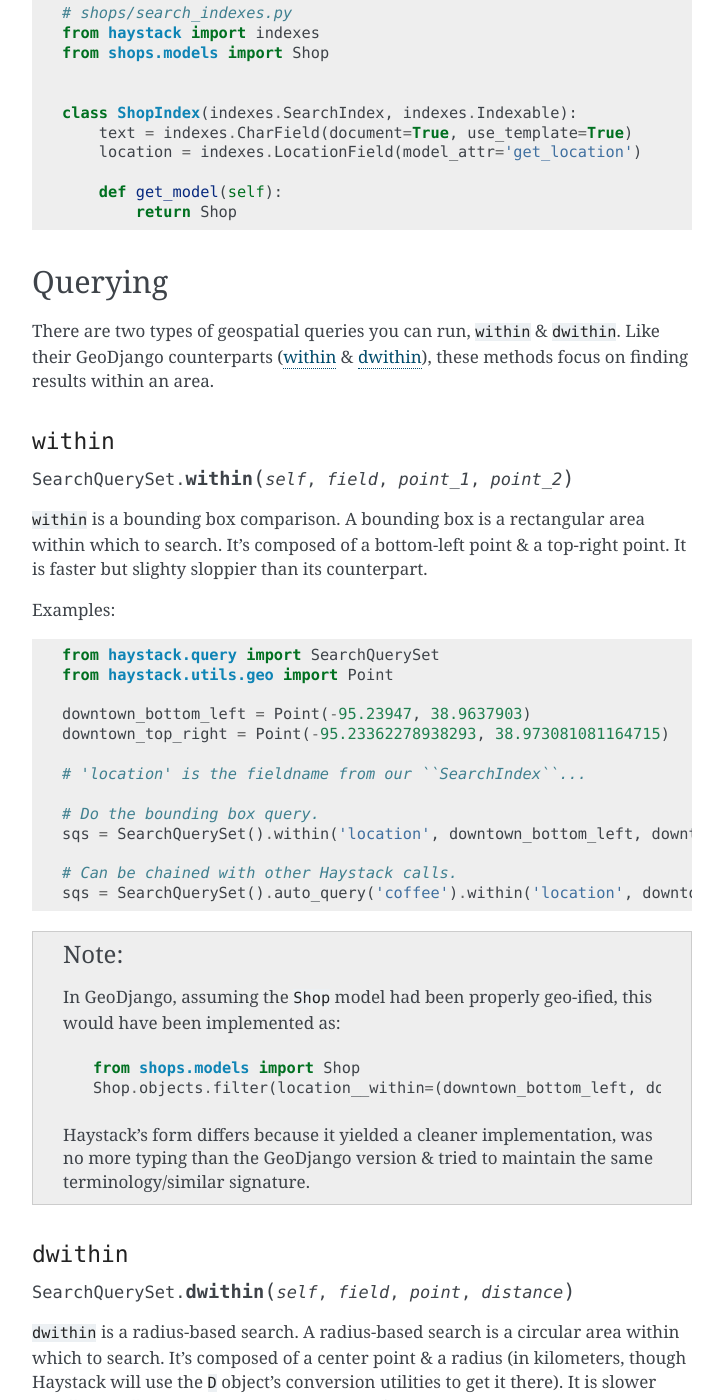
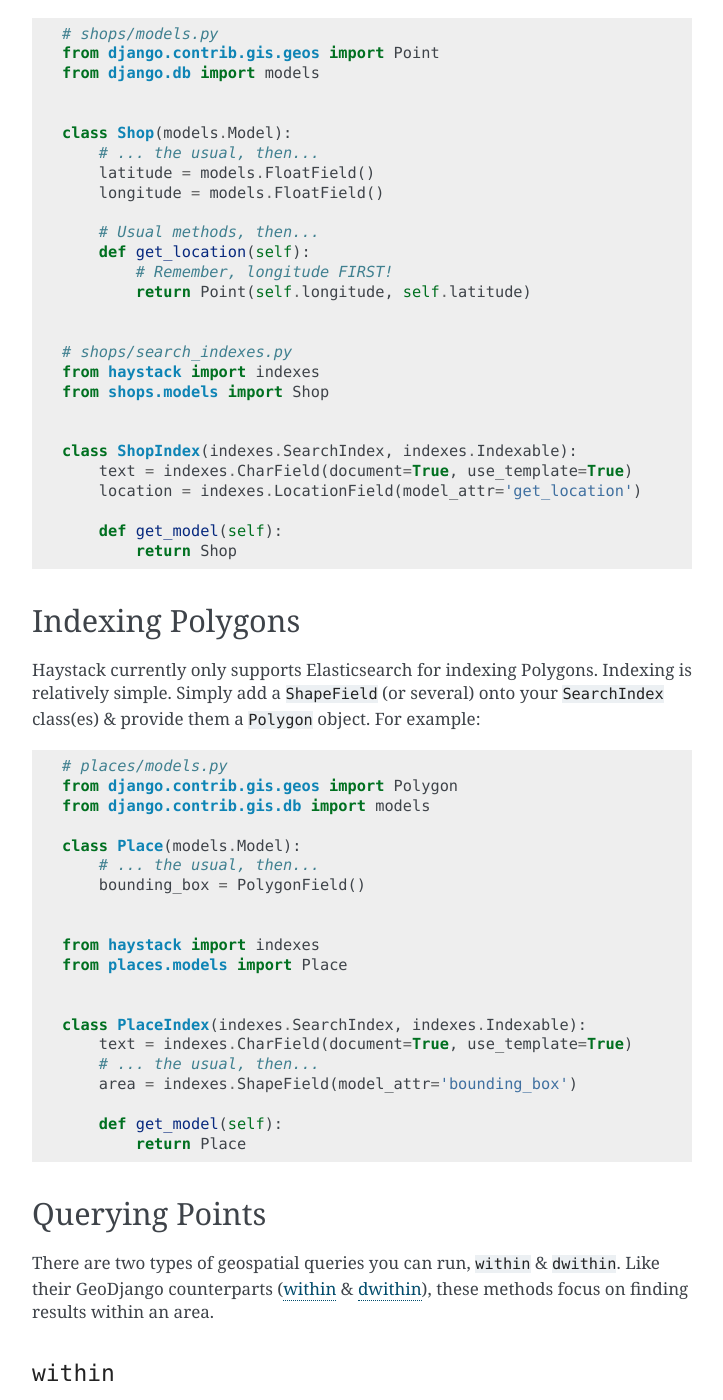
Before and after one commit to django-haystack/django-haystack, a Sphinx documentation site: the page built from docs/spatial.rst, in a window 1280 px wide and 1400 px high, scrolled down 3813 px. Shown: the whole window, without its empty margins (388-1111 px from the left). Built offline with Sphinx 7.4.7, drawn with Linux system fonts in a browser that asks for light colours; pages that are not in the unit, such as notebooks, are missing from menus; some of the changed text lies outside the part shown.

Commit message:
Updates documentation to include GeoShape Queries and ShapeField

```diff
--- a/docs/searchfield_api.rst
+++ b/docs/searchfield_api.rst
@@ -33,6 +33,7 @@
 * ``FloatField``
 * ``IntegerField``
 * ``LocationField``
+* ``ShapeField``
 * ``MultiValueField``
 * ``NgramField``
 
--- a/docs/spatial.rst
+++ b/docs/spatial.rst
@@ -88,6 +88,23 @@
 with GeoDjango's use.
 
 
+``Polygons``
+------------
+
+Haystack prefers to work with ``Polygon`` objects, which are located in
+``django.contrib.gis.goes.Polygon`` but conveniently importable out of
+``haystack.utils.geo.Point``.
+
+
+``Polygon`` objects use **LONGITUDE, LATITUDE** for their construction, regardless
+if you use the parameters to instantiate them or WKT_/``GEOSGeometry``.
+
+Examples::
+
+  from haystack.utils.geo import Polygon
+  poly = Polygon([ [-180, 90], [180, 90], [180, -90], [-180, -90], [-180, 90] ])
+
+
 ``Distance``
 ------------
 
@@ -129,7 +146,7 @@
 coordinate system for you.
 
 
-Indexing
+Indexing Points
 ========
 
 Indexing is relatively simple. Simply add a ``LocationField`` (or several)
@@ -200,7 +217,37 @@
             return Shop
 
 
-Querying
+Indexing Polygons
+========
+
+Haystack currently only supports Elasticsearch for indexing Polygons.
+Indexing is relatively simple. Simply add a ``ShapeField`` (or several)
+onto your ``SearchIndex`` class(es) & provide them a ``Polygon`` object. For
+example::
+
+      # places/models.py
+      from django.contrib.gis.geos import Polygon
+      from django.contrib.gis.db import models
+
+      class Place(models.Model):
+          # ... the usual, then...
+          bounding_box = PolygonField()
+
+
+      from haystack import indexes
+      from places.models import Place
+
+
+      class PlaceIndex(indexes.SearchIndex, indexes.Indexable):
+          text = indexes.CharField(document=True, use_template=True)
+          # ... the usual, then...
+          area = indexes.ShapeField(model_attr='bounding_box')
+
+          def get_model(self):
+              return Place
+
+
+Querying Points
 ========
 
 There are two types of geospatial queries you can run, ``within`` & ``dwithin``.
@@ -350,6 +397,21 @@
     approach.
 
 
+
+GeoShape Queries
+========
+
+Haystack currently only supports Elasticsearch for GeoShape queries.
+There are multiple geospatial queries you can run: intersects, disjoint, within,
+and contains (Elasticsearch >= 2.x only).
+
+Examples::
+  sqs = SearchQuerySet()
+  poly = Polygon([ [-180, 90], [180, 90], [180, -90], [-180, -90], [-180, 90] ])
+  # Filter results whose bounding_box attribute is within poly
+  sqs.shape('bounding_box', poly, 'within')
+
+
 Ordering
 ========
 
```
